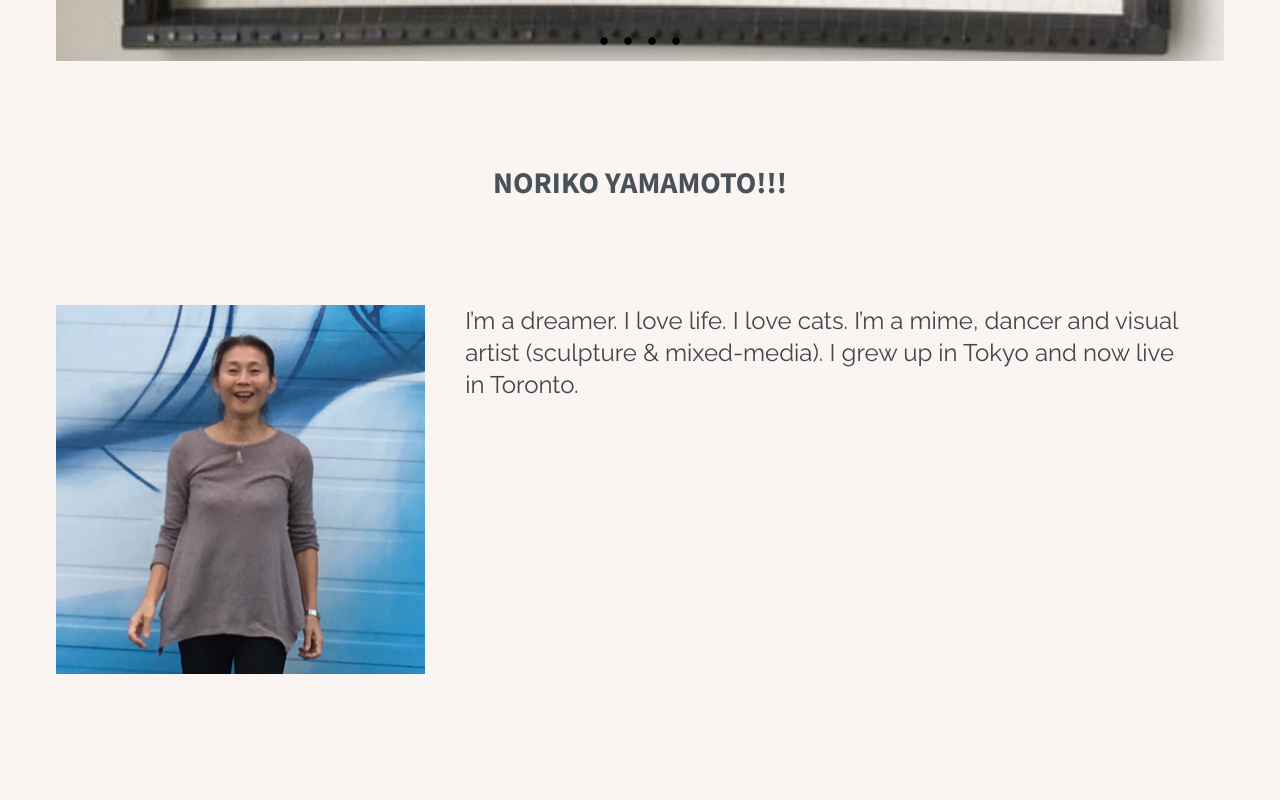
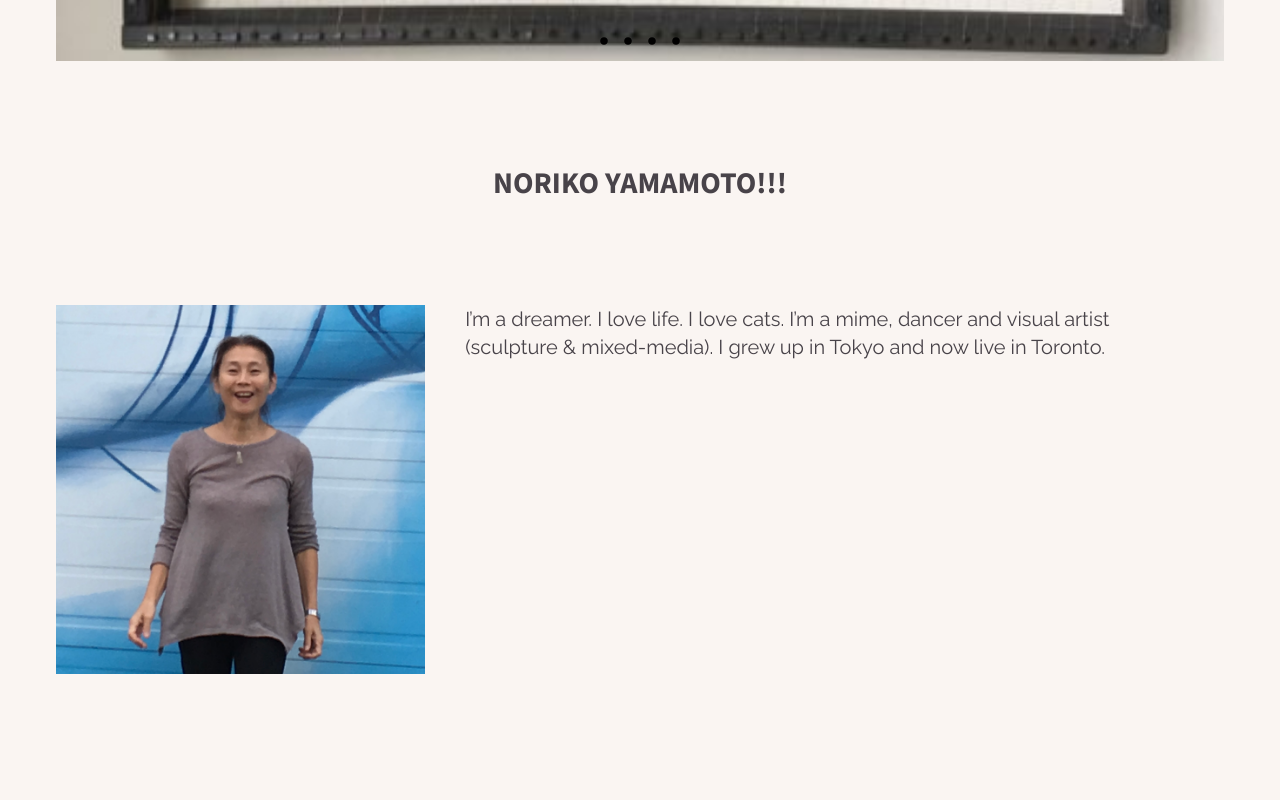
Before and after one commit to CarlSmoky/nextApp, a Next.js app: page / in a window 1280 px wide. Shown: the part 740-1540 px from the top of the page. Built offline with nearby package versions, Linux system fonts and the light colour scheme; a web font is replaced by a local one.

Commit message:
Change font size

```diff
--- a/app/components/ParagraphWrapper.tsx
+++ b/app/components/ParagraphWrapper.tsx
@@ -7,7 +7,7 @@ interface Props {
 const ParagraphWrapper: React.FC<Props> = ({ paragraph }: Props) => {
   return (
     <div className="w-auto mt-10 md:mx-10 md:mt-0 md:w-2/3">
-        <p className="text-left text-grey-100 text-xl lg:text-2xl font-paragraph">
+        <p className="text-left text-grey-100 text-sm sm:text-base md:text-lg lg:text-xl font-paragraph">
           {paragraph}
         </p>
       </div>
--- a/app/components/SectionTitle.tsx
+++ b/app/components/SectionTitle.tsx
@@ -6,7 +6,7 @@ interface Props {
 
 const SectionTitle: React.FC<Props> = ({ title }: Props) => {
   return (
-    <h2 className="my-6 p-4 text-grey-200 font-bold text-xl uppercase text-center md:text-3xl md:my-16 md:p-10 font-title">
+    <h2 className="my-6 p-4 text-grey-100 font-bold text-xl uppercase text-center md:text-3xl md:my-16 md:p-10 font-title">
       {title}
     </h2>
   );
```
